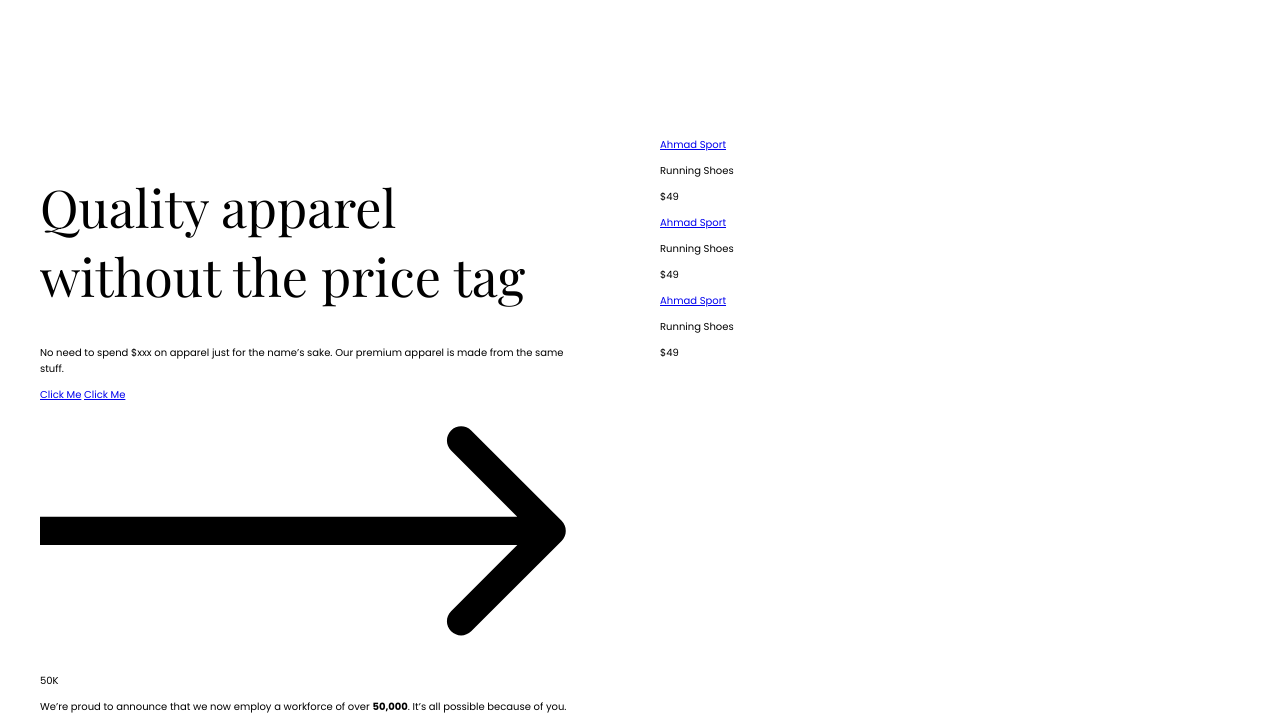
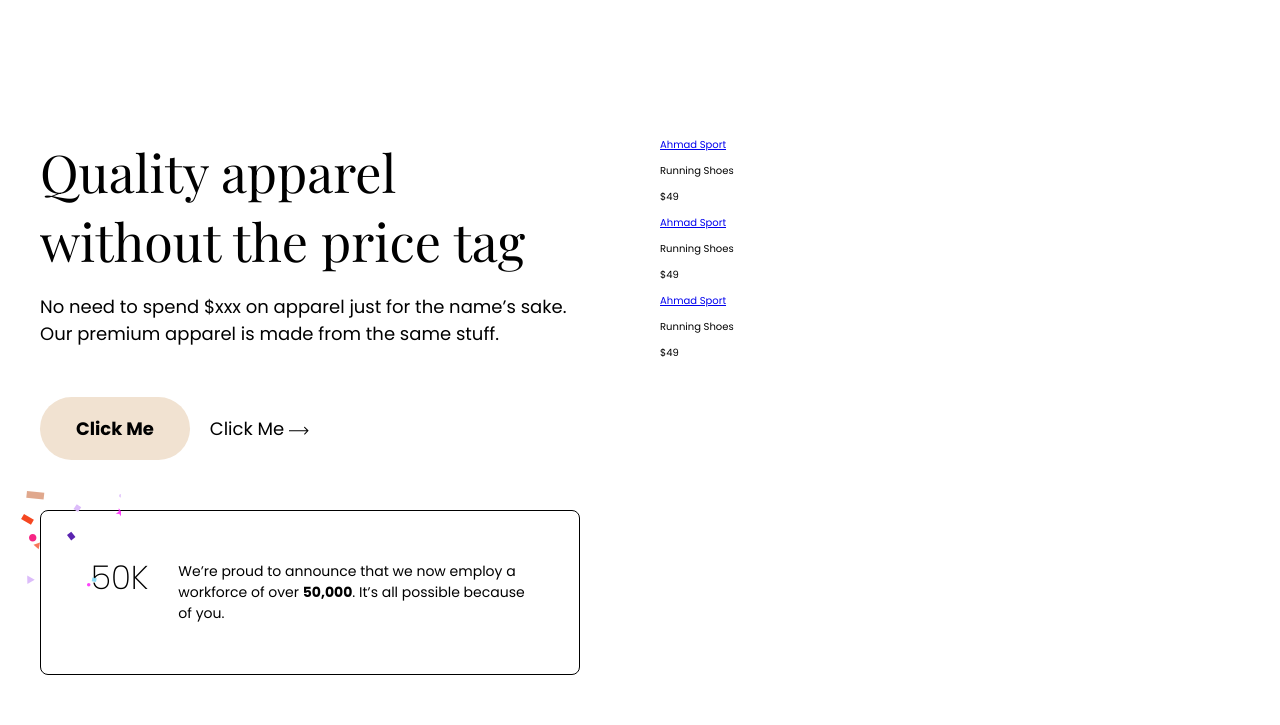
Before and after one commit to abannout/HtmlAndCss, a plain HTML site: page index.html in a window 1280 px wide. Shown: the part 78-803 px from the top of the page. Drawn offline with nearby package versions, Linux system fonts and the light colour scheme.

Commit message:
some styling on the left column

```diff
--- a/css/main.css
+++ b/css/main.css
@@ -66,4 +66,69 @@ h1{
     font-size: 5.2rem;
     font-family: 'PlayFair Display';
     font-weight: normal;
+    margin: 0;
 }
+
+.subhead{
+    font-size: 1.8rem;
+}
+
+.cta-btns{
+    margin: 5em 0;
+}
+.cta-btns, .secondary-cta{
+    display: flex;
+    gap: 2em;
+}
+
+.primary-cta{
+    background-color: #f1e2d1;
+    font-size: 1.8rem;
+    font-weight: bold;
+    color: black;
+    text-decoration: none;
+    border-radius: 1.9em;
+    padding: 1em 2em;
+}
+
+.secondary-cta{
+    font-size: 1.8rem;
+    text-decoration: none;
+    color: black;
+    display: block;
+    padding: 1em 0;
+}
+
+.secondary-cta svg{
+    width: 20px;
+}
+
+.news{
+    display: flex;
+    gap: 3em;
+    padding: 5em;
+    border: 1px solid black;
+    border-radius: .8em;
+    position: relative;
+}
+
+.news::before{
+    position:absolute;
+    content: "";
+    background: url('../images/decoration.svg');
+    width: 100px;
+    height: 100px;
+    top: -20px;
+    left: -20px;
+    z-index: 2;
+}
+p.employees{
+    font-size: 3.3rem;
+    margin: 0;
+    line-height: 100%;
+    font-weight: 200;
+}
+p.details{
+    font-size: 1.4rem;
+    margin: 0;
+}
--- a/index.html
+++ b/index.html
@@ -25,7 +25,7 @@
         <main>
             <div class="left-col">
                 <h1>Quality apparel without the price tag</h1>
-                <p>
+                <p class="subhead">
                     No need to spend $xxx on apparel just for the name’s sake.
                      Our premium apparel is made from the same stuff.
                 </p>
```
Also changed, not shown: images/decoration.svg (added).
